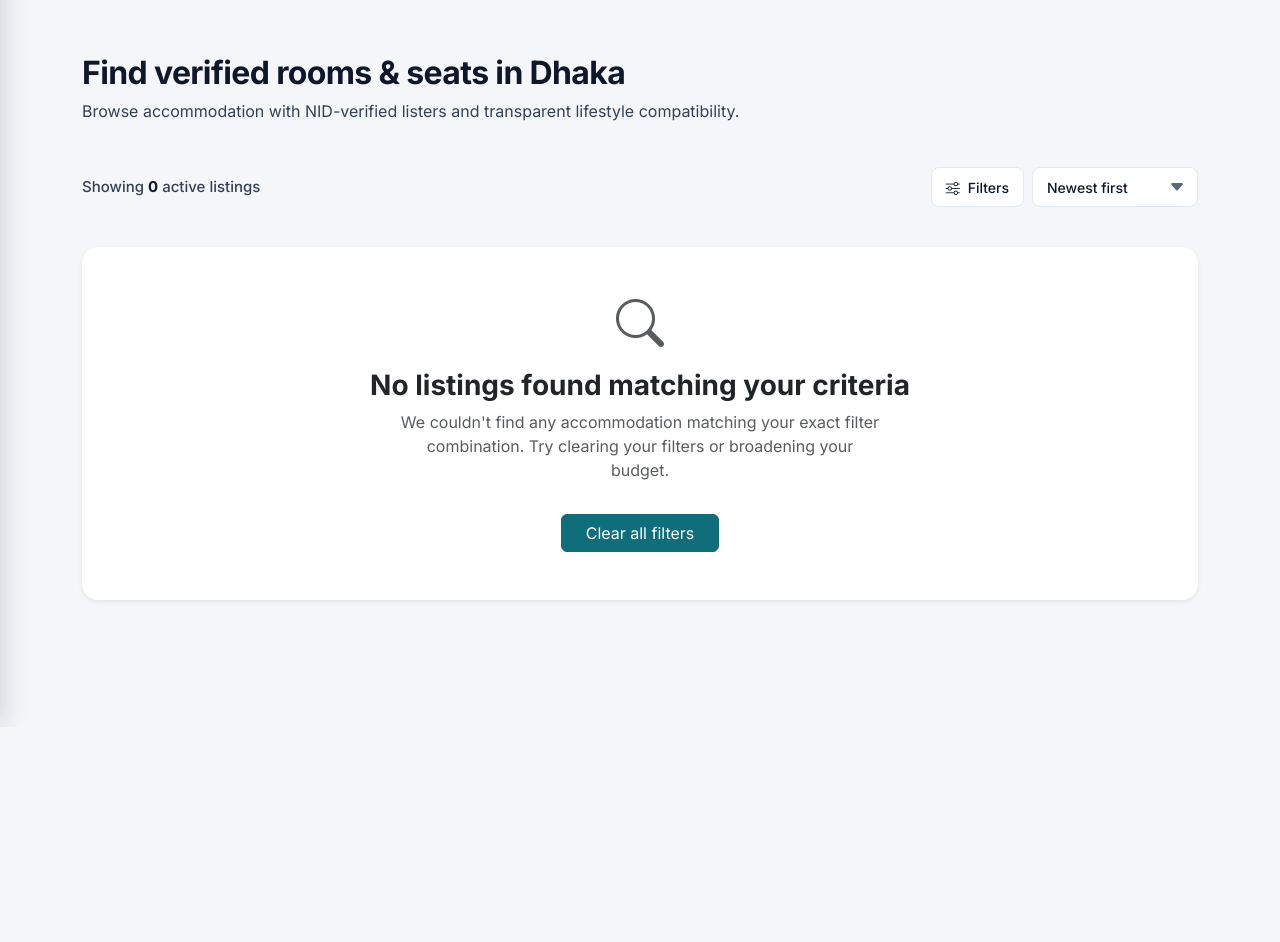
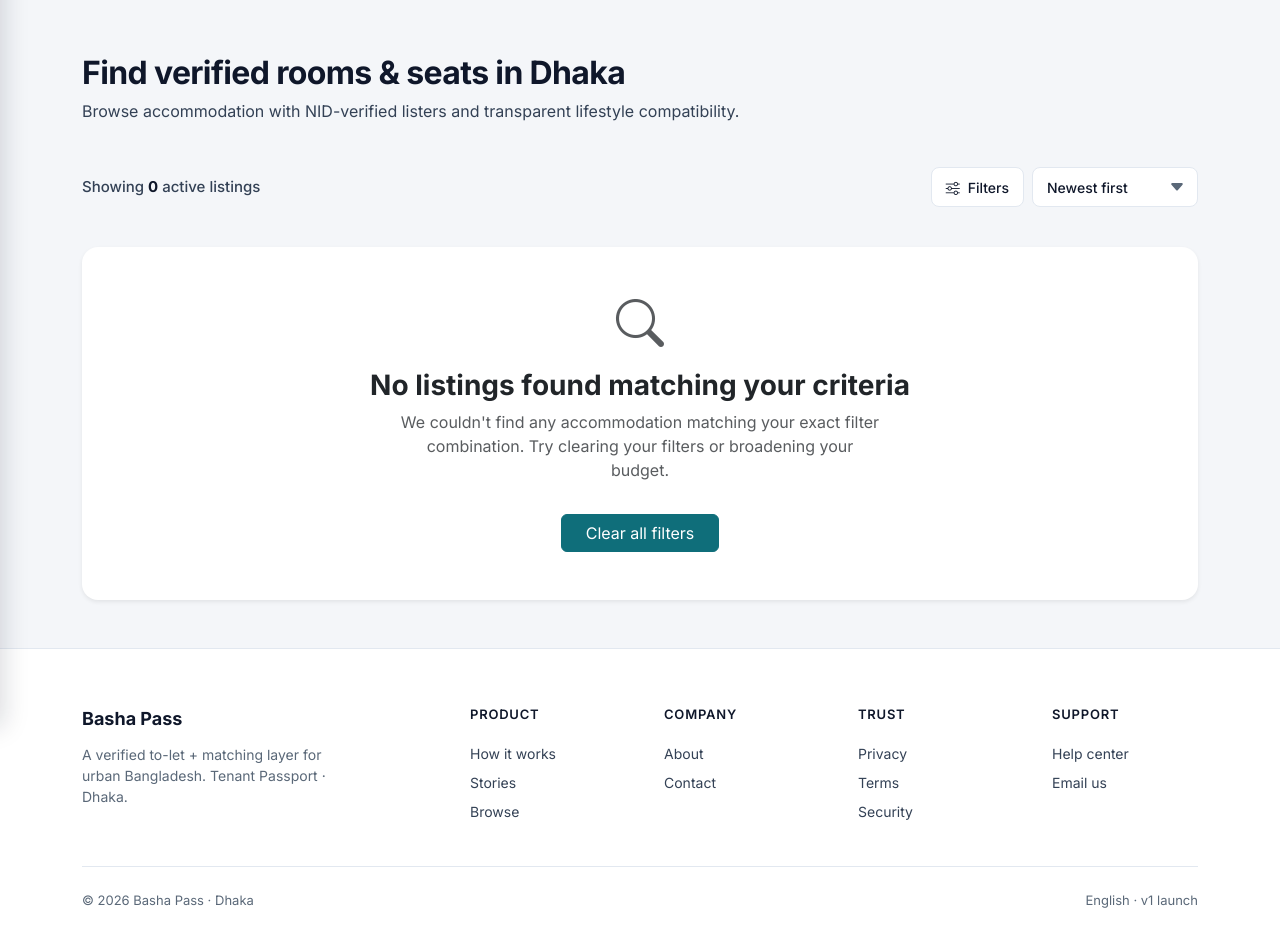
Before and after one commit to monowar-hossain-bs23/e2e-project, a Django app: page /listings/ in a window 1280 px wide. Shown: the part 73-1015 px from the top of the page. Before the commit the page ends 798 px from the top, so only its background shows below. Run offline with Django 5.2, Linux system fonts and the light colour scheme; data that the repository does not hold is empty; some libraries are stand-ins or nearby versions.

Commit message:
feat(listings): include branded footer on browse feed and detail pages

```diff
--- a/static/css/brand-tokens.css
+++ b/static/css/brand-tokens.css
@@ -207,3 +207,57 @@ body {
 .bp-verified-pill i {
   font-size: 13px;
 }
+
+/* Global Footer Tokens */
+footer {
+  background: #fff;
+  border-top: 1px solid var(--bp-border);
+  padding: 56px 0 32px;
+  margin-top: 0;
+}
+
+.bp-foot__brand {
+  font-weight: 700;
+  font-size: 18px;
+  color: var(--bp-ink);
+  margin-bottom: 12px;
+}
+
+.bp-foot__tag {
+  font-size: 14px;
+  color: var(--bp-muted);
+  margin: 0;
+  max-width: 280px;
+}
+
+.bp-foot__heading {
+  font-weight: 600;
+  font-size: 13px;
+  color: var(--bp-ink);
+  text-transform: uppercase;
+  letter-spacing: 0.06em;
+  margin-bottom: 14px;
+}
+
+.bp-foot__link {
+  display: block;
+  color: var(--bp-ink-2);
+  font-size: 14px;
+  text-decoration: none;
+  padding: 4px 0;
+}
+
+.bp-foot__link:hover {
+  color: var(--bp-primary);
+}
+
+.bp-foot__bottom {
+  margin-top: 40px;
+  padding-top: 24px;
+  border-top: 1px solid var(--bp-border);
+  display: flex;
+  justify-content: space-between;
+  font-size: 13px;
+  color: var(--bp-muted);
+  flex-wrap: wrap;
+}
--- a/templates/basha/partials/footer.html
+++ b/templates/basha/partials/footer.html
@@ -9,25 +9,25 @@
       </div>
       <div class="col-6 col-lg-2">
         <p class="bp-foot__heading">Product</p>
-        <a class="bp-foot__link" href="#how">How it works</a>
-        <a class="bp-foot__link" href="#stories">Stories</a>
-        <a class="bp-foot__link" href="#how">Browse</a>
+        <a class="bp-foot__link" href="/#how">How it works</a>
+        <a class="bp-foot__link" href="/#stories">Stories</a>
+        <a class="bp-foot__link" href="{% url 'listing_feed' %}">Browse</a>
       </div>
       <div class="col-6 col-lg-2">
         <p class="bp-foot__heading">Company</p>
-        <a class="bp-foot__link" href="#about">About</a>
-        <a class="bp-foot__link" href="#contact">Contact</a>
+        <a class="bp-foot__link" href="/#about">About</a>
+        <a class="bp-foot__link" href="/#contact">Contact</a>
       </div>
       <div class="col-6 col-lg-2">
         <p class="bp-foot__heading">Trust</p>
-        <a class="bp-foot__link" href="#privacy">Privacy</a>
-        <a class="bp-foot__link" href="#terms">Terms</a>
-        <a class="bp-foot__link" href="#security">Security</a>
+        <a class="bp-foot__link" href="/#privacy">Privacy</a>
+        <a class="bp-foot__link" href="/#terms">Terms</a>
+        <a class="bp-foot__link" href="/#security">Security</a>
       </div>
       <div class="col-6 col-lg-2">
         <p class="bp-foot__heading">Support</p>
-        <a class="bp-foot__link" href="#help">Help center</a>
-        <a class="bp-foot__link" href="#contact">Email us</a>
+        <a class="bp-foot__link" href="/#help">Help center</a>
+        <a class="bp-foot__link" href="/#contact">Email us</a>
       </div>
     </div>
     <div class="bp-foot__bottom">
--- a/templates/listings/detail.html
+++ b/templates/listings/detail.html
@@ -10,7 +10,7 @@
 {% block content %}
 {% include "basha/partials/navbar.html" %}
 
-<main class="container-xl py-4">
+<main class="container-xl py-4" style="min-height: 70vh;">
   {# Breadcrumbs (Story 028) #}
   <nav aria-label="breadcrumb" class="bp-breadcrumbs">
     <a href="{% url 'listing_feed' %}">Browse</a>
@@ -328,6 +328,8 @@
     </div>
   </div>
 </main>
+
+{% include "basha/partials/footer.html" %}
 {% endblock %}
 
 {% block extra_js %}
--- a/templates/listings/feed.html
+++ b/templates/listings/feed.html
@@ -10,7 +10,7 @@
 {% block content %}
 {% include "basha/partials/navbar.html" %}
 
-<main class="container-xl py-4">
+<main class="container-xl py-4" style="min-height: 70vh;">
   {# Filter offcanvas drawer #}
   {% include "listings/partials/filter_drawer.html" %}
 
@@ -108,6 +108,8 @@
     </div>
   {% endif %}
 </main>
+
+{% include "basha/partials/footer.html" %}
 {% endblock %}
 
 {% block extra_js %}
```
Also changed, not shown: tests/test_listings/test_feed_views.py (+9 -0 lines).
